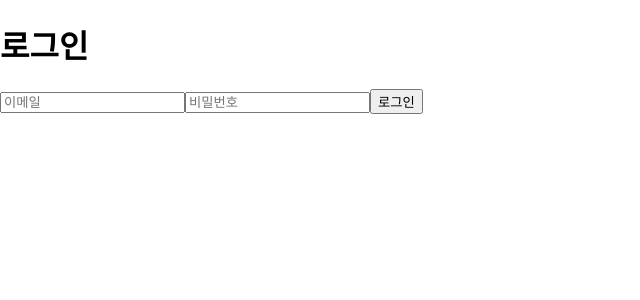
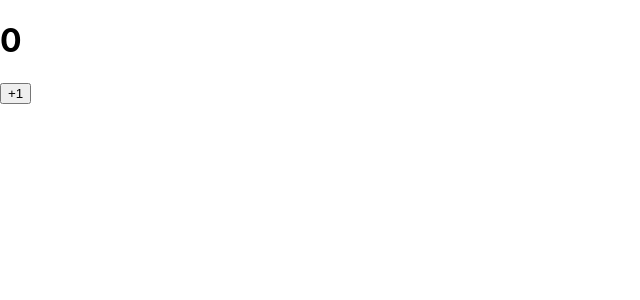
Before and after one commit to yonggyo1125/reactProjectB2, a React (Create React App) app: page / in a window 1280 px wide. Shown: the top 300 px of the page, without its empty margins (0-640 px from the left). Built offline with nearby package versions, Linux system fonts and the light colour scheme.

Commit message:
수업 소스

```diff
--- a/package.json
+++ b/package.json
@@ -6,6 +6,7 @@
     "@testing-library/jest-dom": "^5.14.1",
     "@testing-library/react": "^13.0.0",
     "@testing-library/user-event": "^13.2.1",
+    "axios": "^1.6.0",
     "i18next": "^23.6.0",
     "react": "^18.2.0",
     "react-dom": "^18.2.0",
--- a/src/App.js
+++ b/src/App.js
@@ -1,7 +1,7 @@
-import LoginContainer from './containers/member/LoginContainer';
+import Posts from './components/Posts';
 
 const App = () => {
-  return <LoginContainer />;
+  return <Posts />;
 };
 
 export default App;
--- a/src/components/ErrorBoundary.js
+++ b/src/components/ErrorBoundary.js
@@ -5,7 +5,7 @@ class ErrorBoundary extends Component {
     error: false,
   };
 
-  comonentDidCatch(error, info) {
+  componentDidCatch(error, info) {
     console.log('error', error);
     console.log('info', info);
     this.setState({ error: true });
--- /dev/null
+++ b/src/components/Posts.js
@@ -0,0 +1,30 @@
+import axios from 'axios';
+import { useState, useEffect } from 'react';
+
+const Posts = () => {
+  const [number, setNumber] = useState(0);
+  const [refresh, setRefresh] = useState(false);
+
+  useEffect(() => {
+    if (refresh) {
+      axios
+        .get('https://jsonplaceholder.typicode.com/posts')
+        .then((data) => {
+          console.log(data);
+          setRefresh(false);
+        })
+        .catch((err) => console.error(err));
+    }
+  }, [refresh]);
+
+  return (
+    <>
+      <h1>{number}</h1>
+      <button type="button" onClick={() => setNumber(number + 1)}>
+        +1
+      </button>
+    </>
+  );
+};
+
+export default Posts;
```
Also changed, not shown: 1 other file (tests, documents, lock files or other folders).
